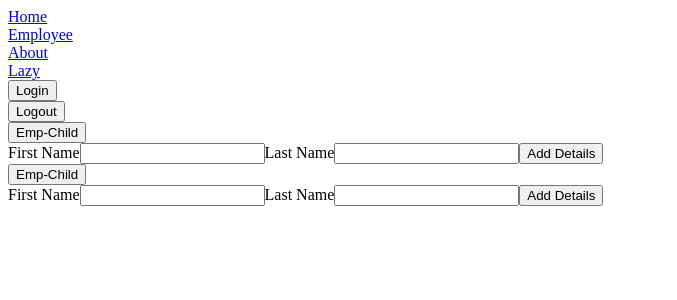
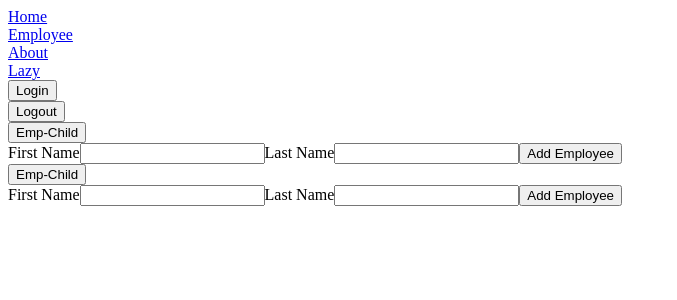
Before and after one commit to jaychauhan07/angular-practice, an Angular app: page /employee in a window 1280 px wide. Shown: the top 300 px of the page, without its empty margins (0-677 px from the left). Built offline with nearby package versions, Linux system fonts and the light colour scheme; sample sign-in values are in the browser's storage.

Commit message:
Changed button name

```diff
--- a/src/app/employee/employee.component.html
+++ b/src/app/employee/employee.component.html
@@ -7,7 +7,7 @@
     <input type="text" [(ngModel)]="firstName" name="" id="">
     <Label>Last Name</Label>
     <input type="text" [(ngModel)]="lastName" name="" id="">
-    <button>Add Details</button>
+    <button>Add Employee</button>
 </div>
 
 <router-outlet></router-outlet>
```
